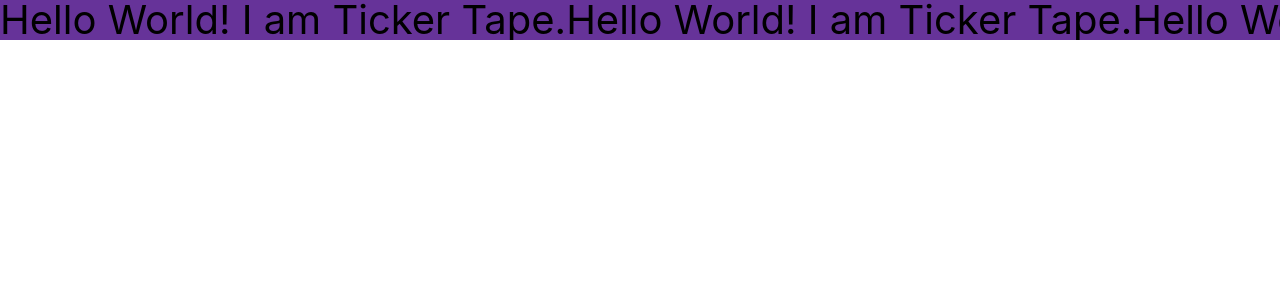
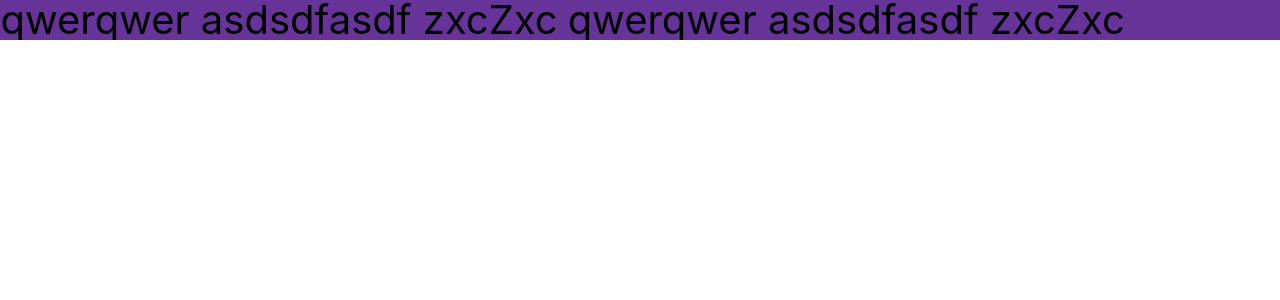
Before and after one commit to Bivektamu/react-ticker-tape, a React (Create React App) app: page / in a window 1280 px wide. Shown: the top 300 px of the page. Built offline with nearby package versions, Linux system fonts and the light colour scheme.

Commit message:
Ticker tape feature added but is not polished and lot of bugs to be fixed

```diff
--- a/src/App.js
+++ b/src/App.js
@@ -3,7 +3,7 @@ import React from "react";
 import { Ticker } from "./component";
 function App() {
   return (
-    <Ticker text='Hello World! I am Ticker Tape.' />
+    <Ticker text='qwerqwer asdsdfasdf zxcZxc' />
   );
 }
 
--- a/src/component/Ticker/Ticker.js
+++ b/src/component/Ticker/Ticker.js
@@ -1,80 +1,55 @@
-import React, { useEffect, useState, useRef } from 'react'
-import './Ticker.scss'
-const Ticker = ({text}) => {
+import React, { useEffect, useState, useRef } from "react";
+import "./Ticker.scss";
+const Ticker = ({ text }) => {
+  const pRef = useRef();
 
-  const pRef = useRef()
-
-  const [pEle, setPele] = useState(pRef.current)
-
-
-  let p = pRef.current
-  // wrapper.style.width = `${max}px`
-
-  useEffect(()=>{
-    if(pEle) {
-    initateTicerkTape()
+  const [pEle, setPele] = useState(pRef.current);
+  const offset = 0;
+  useEffect(() => {
+    if (pEle) {
+      initateTicerkTape();
+    } else {
+      setPele(pRef.current);
     }
-    else {
-      setPele(pRef.current)
-    }
-  }, [pEle])
-
+  }, [pEle]);
 
   function initateTicerkTape() {
+    const wrapper = document.getElementById("wrapper");
+    let w = 0,
+      max = window.innerWidth * 2;
 
-    const wrapper = document.getElementById('wrapper')
-    let w = 0, max = window.innerWidth*2
+    const p = pEle;
 
+    let i = 0;
+    do {
+      const newP = document.createElement("p");
+      newP.innerHTML = p.innerHTML;
+      wrapper.appendChild(newP);
+      i++;
+      w = p.clientWidth * (i + 0);
+    } while (w < max);
 
-    const p = pEle
-    console.log(p.clientWidth)
-    // wrapper.style.width = `${max}px`
+    console.log(i);
+    if (i % 2 == 0) {
+      const newP = document.createElement("p");
+      newP.innerHTML = p.innerHTML;
+      wrapper.appendChild(newP);
+      w = w + p.clientWidth;
+    }
+    w = w + p.clientWidth;
+    console.log(w, max);
 
-
-    // do {
-      for(let i = 0; i <3; i++) {
-      const newP = document.createElement('p')
-      newP.innerHTML = p.innerHTML
-      // newP.style.width = `${p.clientWidth}px`
-      wrapper.appendChild(newP)
-//
-//       // console.log(wrapper.clientWidth)
-       w = p.clientWidth * (i+1)
+    wrapper.style.width = `${w + offset}px`;
+    wrapper.classList.add("animate");
   }
-w= w + p.clientWidth
-wrapper.style.width = `${w}px`
-console.log(w)
-
-wrapper.classList.add('animate')
-
-wrapper.style.animation = `
-@keyframes move {
-  0% {
-      transform: translateX(0);
-  }
-
-  100% {
-      transform: translateX(calc(-50%  + 524px));
-  }
-}
-`
-
-
-//
-//        console.log(w)
-    // } while (w < max + p.clientWidth);
-
-
-  }
-
 
   return (
     <div id="ticker_tape">
       <div id="wrapper">
-        <p ref={pRef}>{text}</p>
+        <p ref={pRef}>{text} </p>
       </div>
     </div>
-  )
-}
+  );
+};
 
-export default Ticker
+export default Ticker;
--- a/src/component/Ticker/Ticker.scss
+++ b/src/component/Ticker/Ticker.scss
@@ -1,33 +1,34 @@
 #ticker_tape {
-    overflow: hidden;
-    height:40px;
-    #wrapper {
-      display: block;
-      overflow: auto;
-      // transform: translateX(-80%);
+  overflow: hidden;
+  height: 40px;
+  #wrapper {
+    display: block;
+    overflow: auto;
     background: rebeccapurple;
+    // transform: translateX(calc(-100% + 80vw));
+    transform: translateX(-50%);
     &.animate {
-    animation-name: move;
-    animation-timing-function: linear;
-    animation-duration: 2s;
-    animation-iteration-count: 3;
+      // animation-name: move;
+      animation-timing-function: linear;
+      animation-duration: 10s;
+      animation-iteration-count: infinite;
     }
 
-    // @keyframes move {
-    //     0% {
-    //         transform: translateX(0);
-    //     }
+    @keyframes move {
+      0% {
+        transform: translateX(0);
+      }
 
-    //     100% {
-    //         transform: translateX(calc(-50%  + 524px));
-    //     }
-    // }
+      100% {
+        transform: translateX(calc(-50%));
+      }
+    }
   }
   p {
     // display: inline-block;
     display: block;
-
     padding: 0;
+    padding-right: 10px;
     margin: 0;
     font-size: 40px;
     line-height: 1;
```
